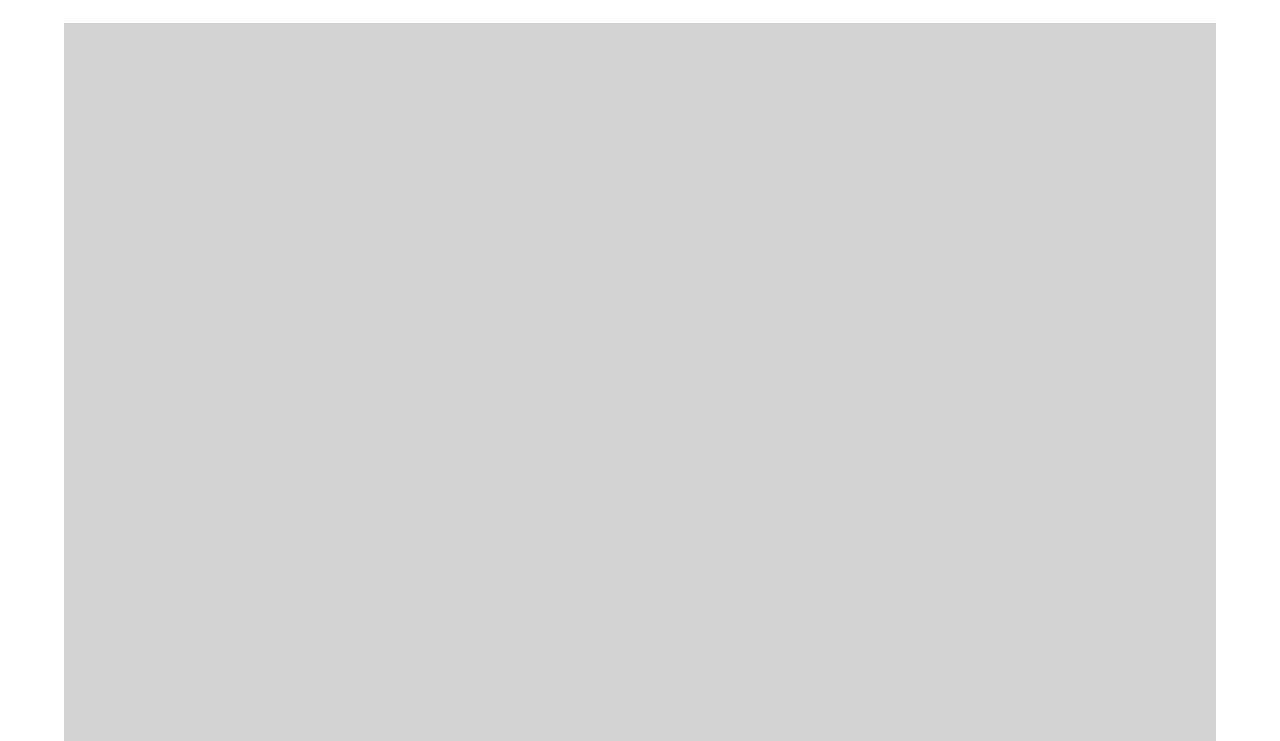
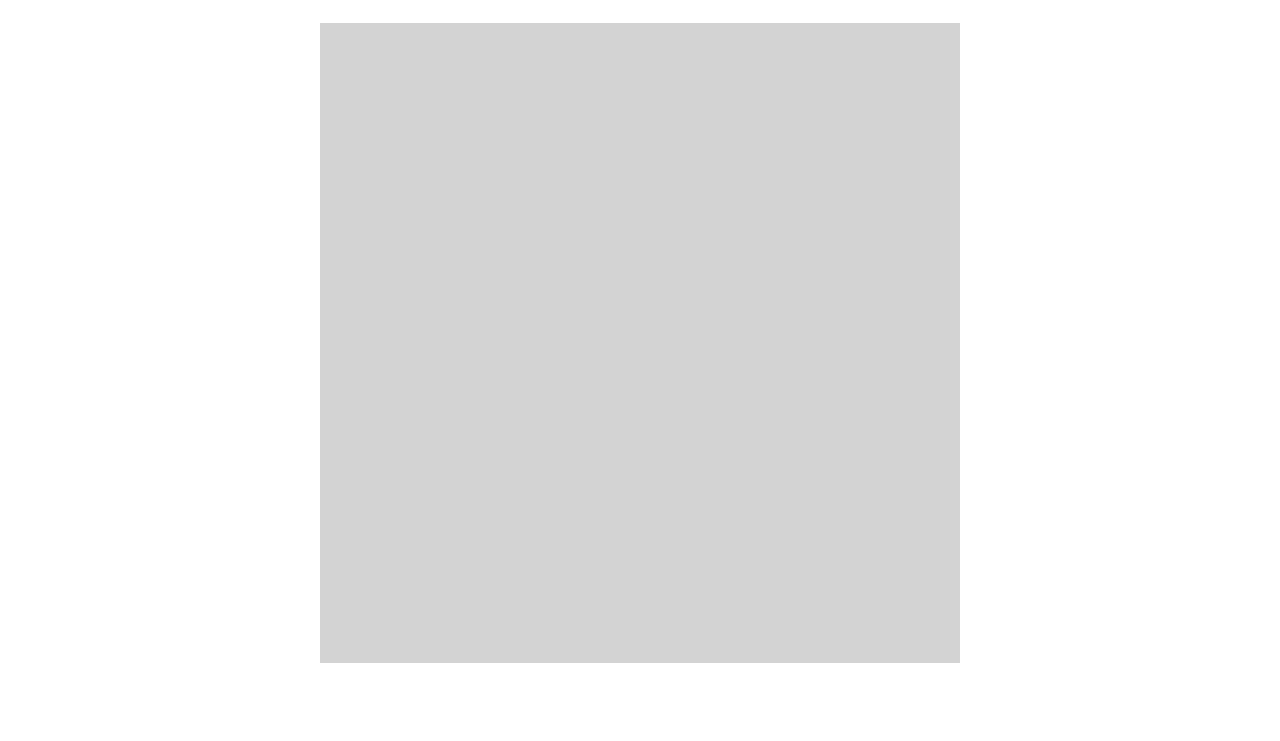
Before and after one commit to Sunnyskp/weekly-summer, a plain HTML site: page week-02/instructor/tic-tac-toe/index.html in a window 1280 px wide. Shown: the part 59-800 px from the top of the page. Drawn offline with Linux system fonts and the light colour scheme.

Commit message:
Responsive css and winning scenarios outlined

```diff
--- a/week-02/instructor/tic-tac-toe/css/main.css
+++ b/week-02/instructor/tic-tac-toe/css/main.css
@@ -4,12 +4,13 @@
   padding: 0 1em;
 }
 .board {
+  --orient: 1vw;
   display: grid;
   grid-template-columns: repeat(3, 1fr);
   grid-template-rows: repeat(3, 1fr);
   grid-gap: 2px;
-    width: 90vw;
-    height: 90vw;
+  width: calc(80 * var(--orient));
+  height: calc(80 * var(--orient));
   margin: auto;
   background-color: lightgray;
 }
@@ -19,3 +20,8 @@
   place-content: center;
   font: 5em monospace;
 }
+@media screen and (orientation:landscape) {
+  .board {
+    --orient: 1vh;
+  }
+}
--- a/week-02/instructor/tic-tac-toe/js/main.js
+++ b/week-02/instructor/tic-tac-toe/js/main.js
@@ -13,7 +13,7 @@
 
 // EACH TURN (LOOPS)
 // - Select a box
-// - Check for winner
+// - Check for winner (or "cats game")
 // - Change turn
 
 // END OF APPLICATION
@@ -88,30 +88,45 @@ const changeUserTurn = (currTurn) => {
       return `X`;
     else
       return false;
+}
+
+// checkBoard(): checks to see if anyone won (or if it's "cats game")
+const checkBoard = () => {
+  /* Winning scenarios:
+      [0, 1, 2]
+      [3, 4, 5]
+      [6, 7, 8]
+      [0, 3, 6]
+      [1, 4, 7]
+      [2, 5, 8]
+      [0, 4, 8]
+      [2, 4, 6]  */
+}
+
+const gameOver = () => {
 
 }
 
-// checkWinner(): checks to see if anyone won
-const checkWinner = () => {
-
-}
 
 // doTurn(): when a user selects a spot
 const doTurn = () => {
   // 1. selectSquare
-  // 2. checkWinner
-  // 3. changeUserTurn
+  // 2. checkBoard
+    // If winner or cats: gameOver()
+    // If no winner: changeUserTurn() and doTurn()
 }
 
 
-// Test cases
+
+
+// Start the application
+drawTheBoard(board);
+
+
+// Simple test cases:
 // whosTurnIsIt = selectSquare(whosTurnIsIt, 4, board);
 // whosTurnIsIt = selectSquare(whosTurnIsIt, 2, board);
 // whosTurnIsIt = selectSquare(whosTurnIsIt, 8, board);
 // whosTurnIsIt = selectSquare(whosTurnIsIt, 0, board);
 // whosTurnIsIt = selectSquare(whosTurnIsIt, 2, board);
 // whosTurnIsIt = selectSquare(whosTurnIsIt, 5, board);
-
-
-// Start the application
-drawTheBoard(board);
```
Lines whose indentation alone changed are shown as unchanged.
